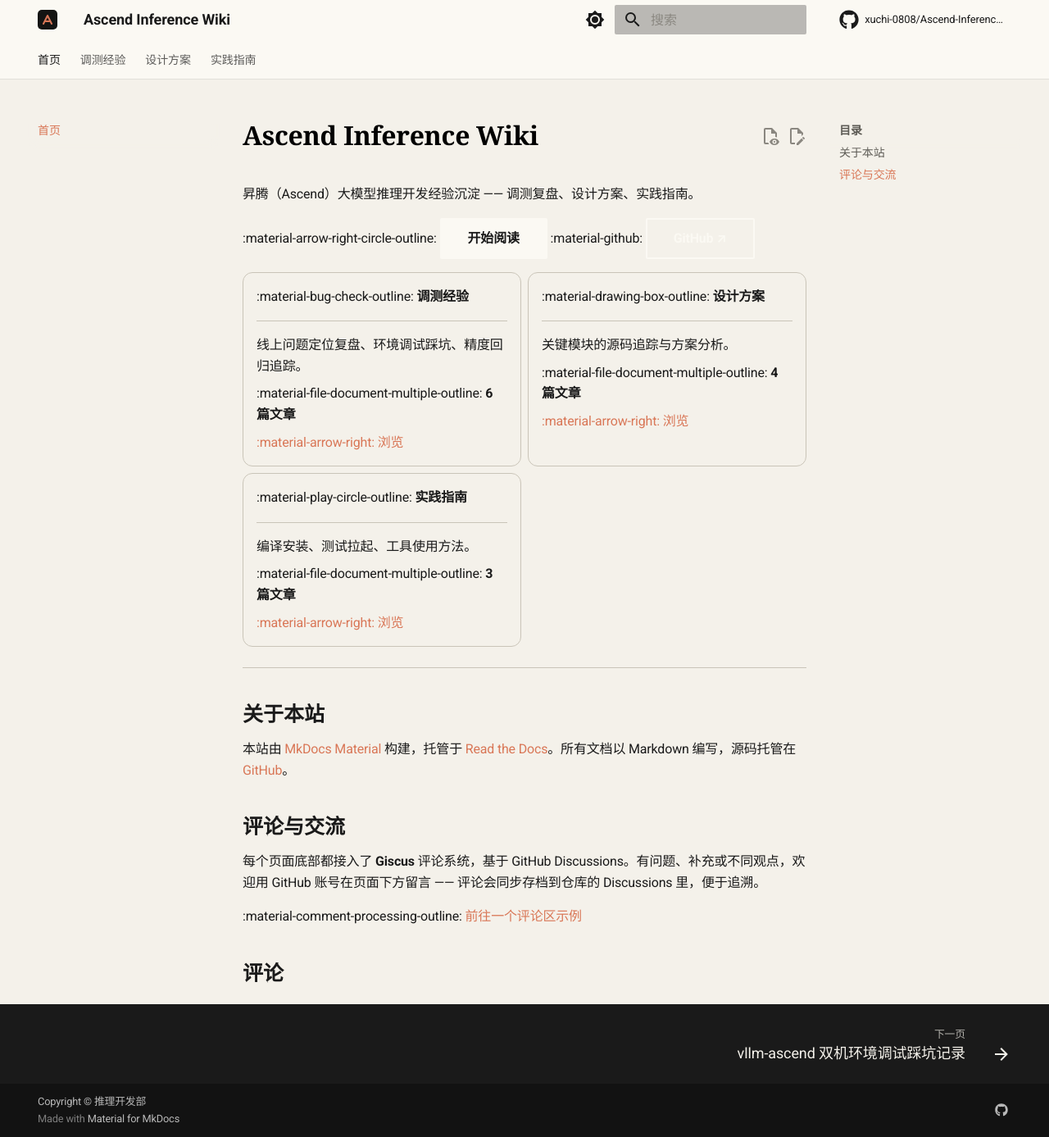
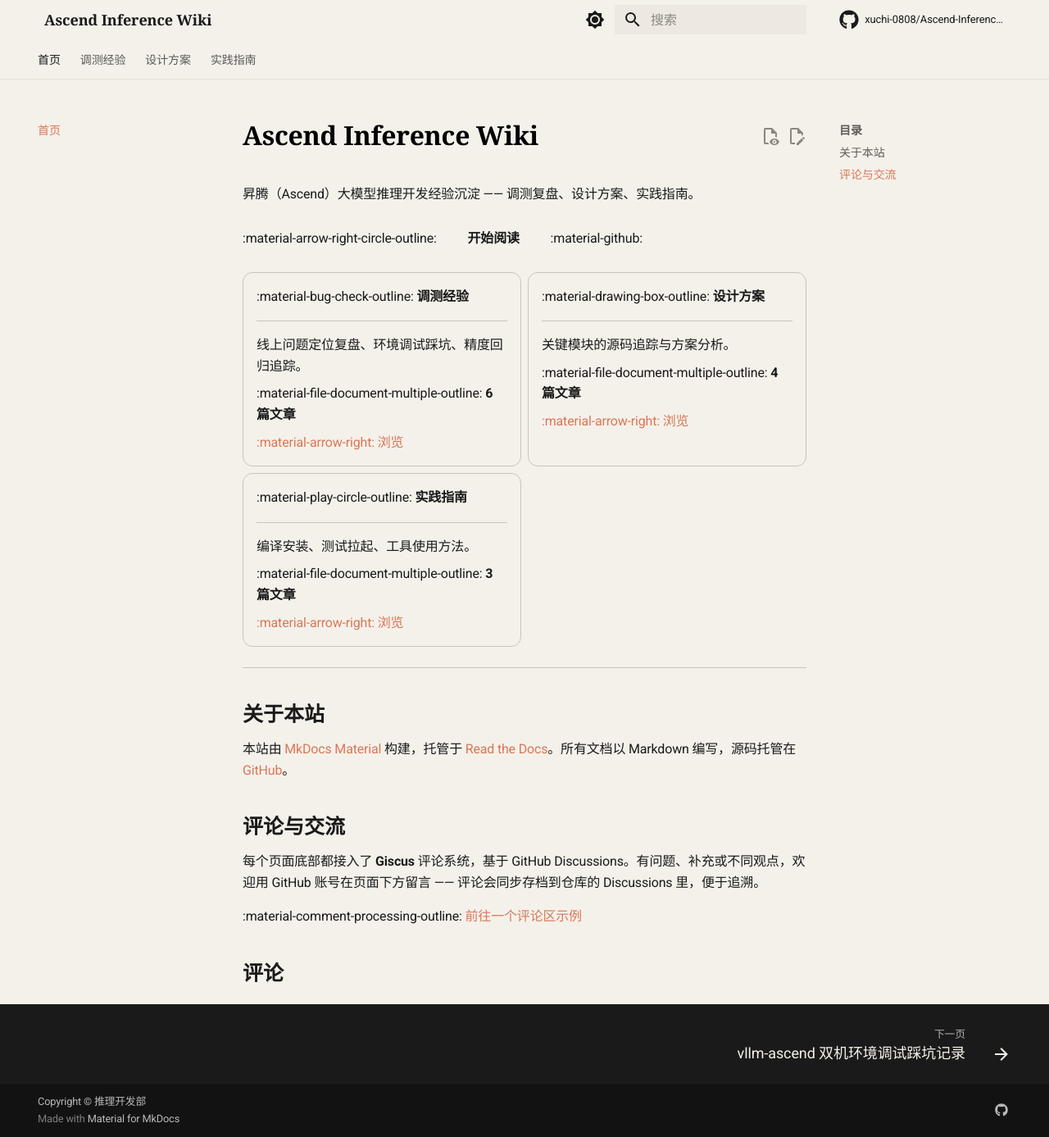
Before and after one commit to xuchi-0808/Ascend-Inference-wiki, an MkDocs documentation site: the page built from docs/index.md, in a window 1280 px wide and 1387 px high. Shown: the whole window at 82% size. Built offline with MkDocs 1.6.1 and Material for MkDocs 9.7.7, drawn with Linux system fonts in a browser that asks for light colours; comment, search, counter and statistics services are not loaded; a style sheet for code colours, icons or effects is not loaded.

Commit message:
docs: refine palette, drop header logo, use ascend favicon
- extra.css: unify header/body bg #F4F1EA, code block #EDE9E2, search box
  matches code block, H1 pure black (light), nav/toc/tabs/header-name use Lora,
  hide header logo placeholder
- mkdocs.yml: drop theme.logo (header name only), favicon -> ascend-favicon.ico
- assets: add ascend-favicon.ico, update svg

Signed-off-by: xuchi <xuchicolson@163.com>

```diff
--- a/docs/stylesheets/extra.css
+++ b/docs/stylesheets/extra.css
@@ -15,9 +15,9 @@
 
 /* ---------- 配色：亮色（暖奶油白 + 珊瑚橙）---------- */
 [data-md-color-scheme="default"] {
-  --md-primary-fg-color:              #FBF9F3;
-  --md-primary-fg-color--light:       #F4F1EA;
-  --md-primary-fg-color--dark:        #ECE8DF;
+  --md-primary-fg-color:              #F4F1EA;
+  --md-primary-fg-color--light:       #ECE8DF;
+  --md-primary-fg-color--dark:        #DDD7CB;
   --md-primary-bg-color:              #1A1A1A;
   --md-primary-bg-color--light:       #4A4843;
 
@@ -35,7 +35,7 @@
   --md-typeset-color:                 #1A1A1A;
   --md-typeset-a-color:               #D97757;
 
-  --md-code-bg-color:                 #ECE8DF;
+  --md-code-bg-color:                 #EDE9E2;
   --md-code-fg-color:                 #2A2926;
   --md-code-hl-color:                 rgba(217, 119, 87, 0.16);
 
@@ -112,10 +112,28 @@
   color: #000000;
 }
 
+/* 左侧栏 / 右侧栏 / header 站点名 统一用标题字体（Lora）*/
+.md-nav,
+.md-toc,
+.md-tabs,
+.md-header__title,
+.md-header__topic,
+.md-header__ellipsis {
+  font-family: var(--md-heading-font-family);
+}
+
 /* ---------- Header 分隔 ---------- */
 .md-header {
   box-shadow: 0 1px 0 rgba(26, 26, 26, 0.08);
   background: var(--md-primary-fg-color);
+}
+
+/* 隐藏 header logo 占位，站点名顶左对齐 */
+.md-header__button.md-logo {
+  display: none;
+}
+.md-header__title {
+  margin-left: 0;
 }
 [data-md-color-scheme="slate"] .md-header {
   box-shadow: 0 1px 0 rgba(0, 0, 0, 0.5);
@@ -127,6 +145,14 @@
 }
 [data-md-color-scheme="default"] .md-search__input::placeholder {
   color: #8A8780;
+}
+
+/* 搜索框背景与代码块同色（覆盖默认半透明黑，避免 header 内突兀深色）*/
+[data-md-color-scheme="default"] .md-search__form {
+  background-color: #EDE9E2;
+}
+[data-md-color-scheme="default"] .md-search__form:hover {
+  background-color: #E5E1DA;
 }
 
 /* ---------- 链接 hover ---------- */
--- a/mkdocs.yml
+++ b/mkdocs.yml
@@ -13,8 +13,7 @@
   name: material
   language: zh
   custom_dir: overrides
-  favicon: assets/favicon.svg
-  logo: assets/logo.svg
+  favicon: assets/ascend-favicon.ico
   features:
     - navigation.tabs
     - navigation.tabs.sticky
```
Also changed, not shown: docs/assets/ascend-favicon.ico (added), docs/assets/favicon.svg, docs/assets/logo.svg.
